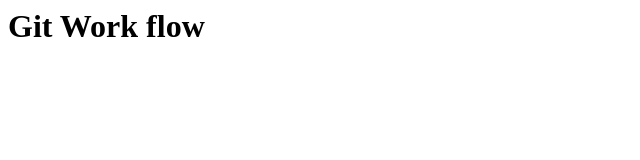
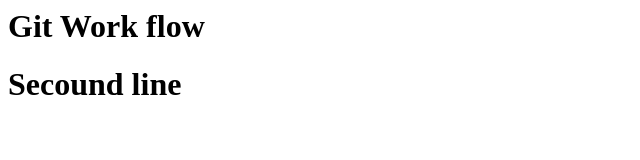
Before and after one commit to vedantguptha/b72-morning-batch, a plain HTML site: page index.html in a window 1280 px wide. Shown: the whole page, without its empty margins (0-640 px from the left). Drawn offline with Linux system fonts and the light colour scheme.

Commit message:
New code added

```diff
--- a/index.html
+++ b/index.html
@@ -1 +1,2 @@
 <h1> Git Work flow </h1>
+<h1> Secound line</h1>
```
